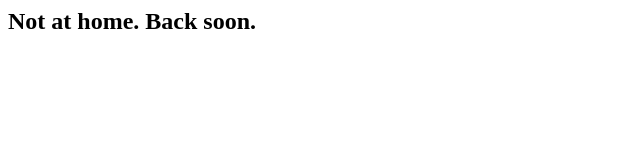
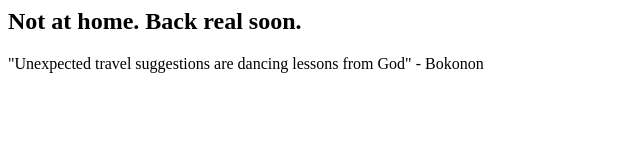
Before and after one commit to sdwebster/sdwebster.github.io, a plain HTML site: page index.html in a window 1280 px wide. Shown: the whole page, without its empty margins (0-640 px from the left). Drawn offline with Linux system fonts and the light colour scheme.

Commit message:
Update index.html

```diff
--- a/index.html
+++ b/index.html
@@ -10,7 +10,8 @@
     <link rel="alternate" type="application/rss+xml" title="irruncibly" href="http://steve-webster.com/rss/">
 </head>
 <body class="home-template">
-  <h2>Not at home. Back soon.</h2>
+  <h2>Not at home. Back real soon.</h2>
+    <div>"Unexpected travel suggestions are dancing lessons from God" - Bokonon</div>
 
 
     <!-- copied in from https://irruncibly.disqus.com/admin/settings/universalcode/
```
